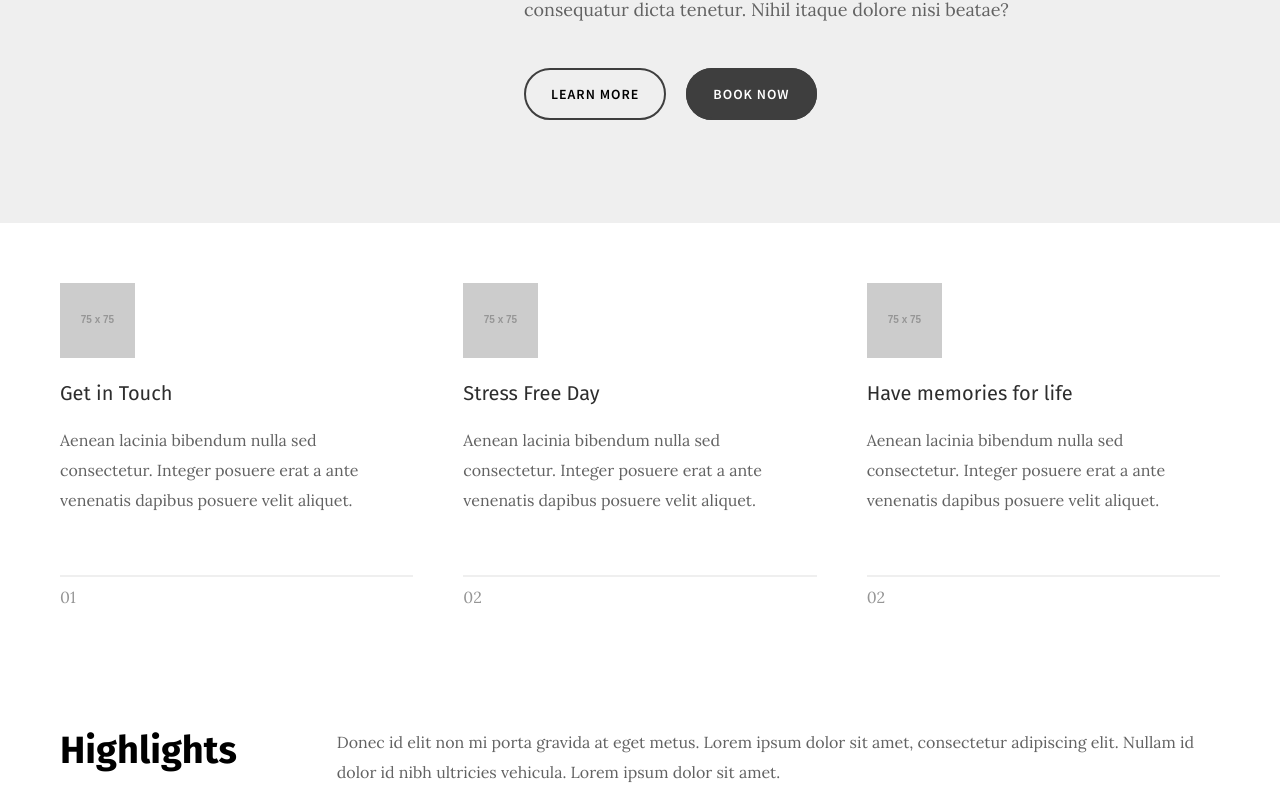
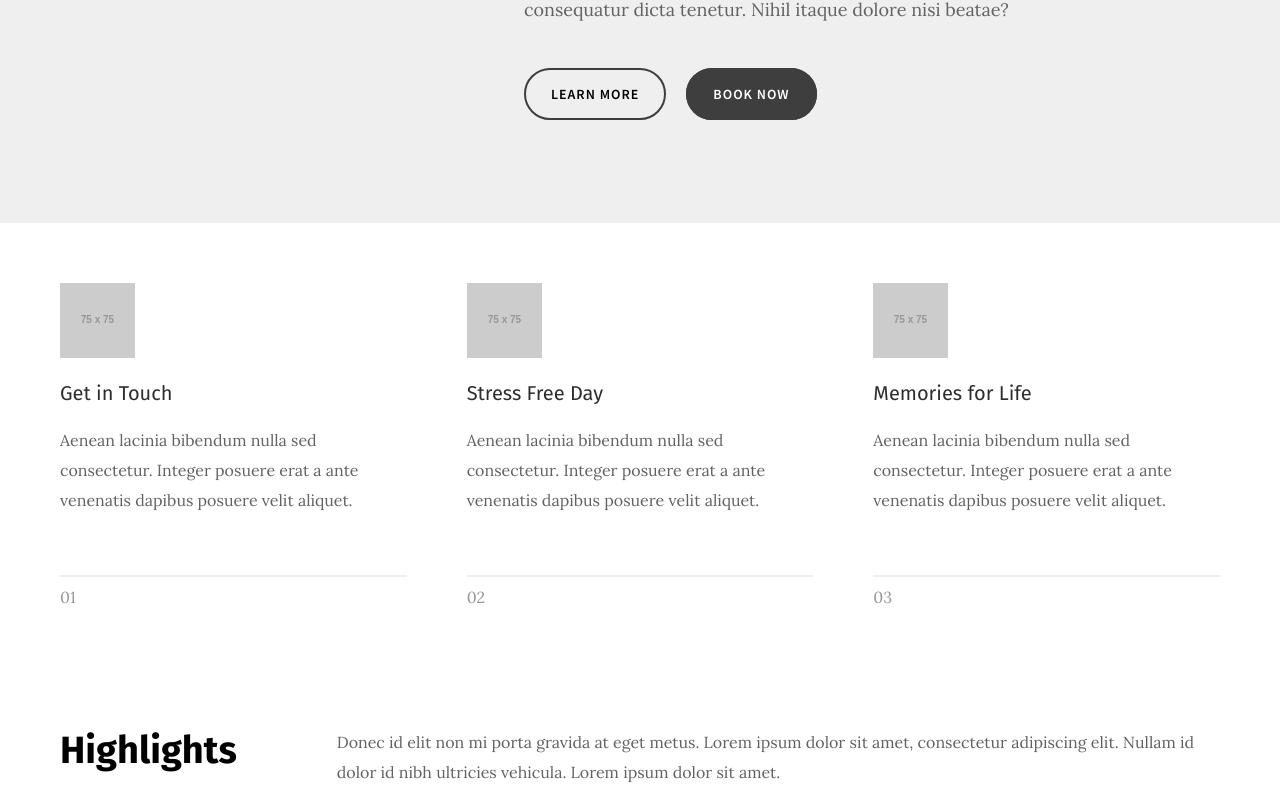
Before and after one commit to darylste/kfphotography, a Next.js app: page / in a window 1280 px wide. Shown: the part 456-1260 px from the top of the page. Built offline with nearby package versions, Linux system fonts and the light colour scheme.

Commit message:
components tidied and typed

```diff
--- a/atomic/atoms/Divider/Divider.component.tsx
+++ b/atomic/atoms/Divider/Divider.component.tsx
@@ -2,8 +2,9 @@ import classNames from 'classnames';
 
 import styles from './Divider.module.scss';
 
+type Direction = 'top' | 'right' | 'bottom' | 'left';
 interface IDividerProps {
-  direction: 'top' | 'right' | 'bottom' | 'left';
+  direction: Direction;
   color?: 'offWhite' | 'grey';
 }
 
--- a/atomic/atoms/Grid/Grid.component.tsx
+++ b/atomic/atoms/Grid/Grid.component.tsx
@@ -4,11 +4,18 @@ import styles from './Grid.module.scss';
 
 interface IGridProps {
   cols: 3;
+  gap?: 'sm' | 'md';
 }
 
-const Grid: React.FC<IGridProps> = ({ cols, children }) => {
+const Grid: React.FC<IGridProps> = ({ cols, gap = 'sm', children }) => {
   return (
-    <div className={classNames(styles.grid, styles[`gridCols${cols}`])}>
+    <div
+      className={classNames(
+        styles.grid,
+        styles[`gridCols${cols}`],
+        styles[`gridGap${gap}`],
+      )}
+    >
       {children}
     </div>
   );
--- a/atomic/atoms/Grid/Grid.module.scss
+++ b/atomic/atoms/Grid/Grid.module.scss
@@ -6,5 +6,11 @@
 
 .gridCols3 {
   grid-template-columns: repeat(3, 1fr);
+}
+
+.gridGapsm {
   gap: $spacing-sm;
 }
+.gridGapmd {
+  gap: $spacing-md;
+}
--- a/atomic/molecules/ProcessCard/ProcessCard.component.tsx
+++ b/atomic/molecules/ProcessCard/ProcessCard.component.tsx
@@ -8,6 +8,7 @@ import styles from './ProcessCard.module.scss';
 
 interface IProcessCard {
   imgSrc: string;
+  imgAlt: string;
   imgWidth?: number;
   imgHeight?: number;
   cardTitle: string;
@@ -17,6 +18,7 @@ interface IProcessCard {
 
 const ProcessCard: React.FC<IProcessCard> = ({
   imgSrc,
+  imgAlt,
   imgHeight = 75,
   imgWidth = 75,
   cardTitle,
@@ -26,7 +28,7 @@ const ProcessCard: React.FC<IProcessCard> = ({
   return (
     <div className={styles.processCard}>
       <Spacer top='md' bottom='md'>
-        <Image src={imgSrc} width={imgWidth} height={imgHeight} />
+        <Image src={imgSrc} alt={imgAlt} width={imgWidth} height={imgHeight} />
         <Spacer top='sm' bottom='sm'>
           <Typography varient='bannerTitle'>{cardTitle}</Typography>
         </Spacer>
--- a/atomic/organisms/Banner/Banner.component.tsx
+++ b/atomic/organisms/Banner/Banner.component.tsx
@@ -1,39 +1,54 @@
+import Grid from '../../atoms/Grid/Grid.component';
 import ProcessCard from '../../molecules/ProcessCard/ProcessCard.component';
 
 import styles from './Banner.module.scss';
 
 const Banner: React.FC = () => {
+  type Cards = {
+    title: string;
+    body: string;
+    cardNumber: string;
+    imgSrc: string;
+    imgAlt: string;
+  };
+
+  const cards: Cards[] = [
+    {
+      title: 'Get in Touch',
+      body: 'Aenean lacinia bibendum nulla sed consectetur. Integer posuere erat a ante venenatis dapibus posuere velit aliquet.',
+      cardNumber: '01',
+      imgSrc: 'https://via.placeholder.com/75x75',
+      imgAlt: 'placeholder',
+    },
+    {
+      title: 'Stress Free Day',
+      body: 'Aenean lacinia bibendum nulla sed consectetur. Integer posuere erat a ante venenatis dapibus posuere velit aliquet.',
+      cardNumber: '02',
+      imgSrc: 'https://via.placeholder.com/75x75',
+      imgAlt: 'placeholder',
+    },
+    {
+      title: 'Memories for Life',
+      body: 'Aenean lacinia bibendum nulla sed consectetur. Integer posuere erat a ante venenatis dapibus posuere velit aliquet.',
+      cardNumber: '03',
+      imgSrc: 'https://via.placeholder.com/75x75',
+      imgAlt: 'placeholder',
+    },
+  ];
   return (
     <section className={styles.banner}>
-      <div className={styles.grid}>
-        <div className={styles.one}>
+      <Grid cols={3} gap='md'>
+        {cards.map(({ title, body, cardNumber, imgSrc, imgAlt }) => (
           <ProcessCard
-            imgSrc='https://via.placeholder.com/75x75'
-            cardTitle='Get in Touch'
-            cardBody='Aenean lacinia bibendum nulla sed consectetur. Integer posuere erat
-            a ante venenatis dapibus posuere velit aliquet.'
-            cardNumber={'01'}
+            key={title}
+            imgSrc={imgSrc}
+            imgAlt={imgAlt}
+            cardTitle={title}
+            cardBody={body}
+            cardNumber={cardNumber}
           />
-        </div>
-        <div className={styles.two}>
-          <ProcessCard
-            imgSrc='https://via.placeholder.com/75x75'
-            cardTitle='Stress Free Day'
-            cardBody='Aenean lacinia bibendum nulla sed consectetur. Integer posuere erat
-            a ante venenatis dapibus posuere velit aliquet.'
-            cardNumber={'02'}
-          />
-        </div>
-        <div className={styles.three}>
-          <ProcessCard
-            imgSrc='https://via.placeholder.com/75x75'
-            cardTitle='Have memories for life'
-            cardBody='Aenean lacinia bibendum nulla sed consectetur. Integer posuere erat
-            a ante venenatis dapibus posuere velit aliquet.'
-            cardNumber={'02'}
-          />
-        </div>
-      </div>
+        ))}
+      </Grid>
     </section>
   );
 };
```
